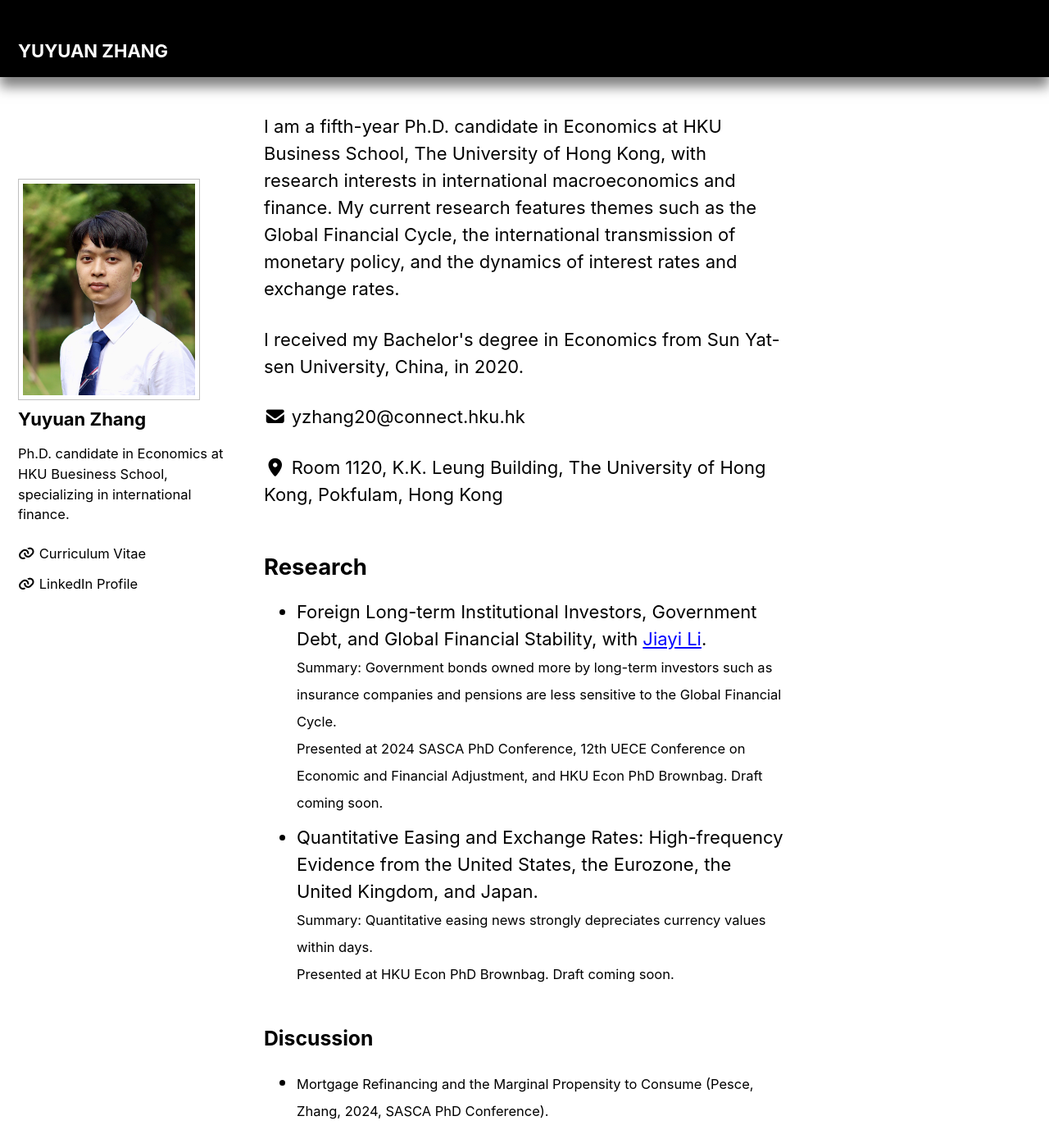
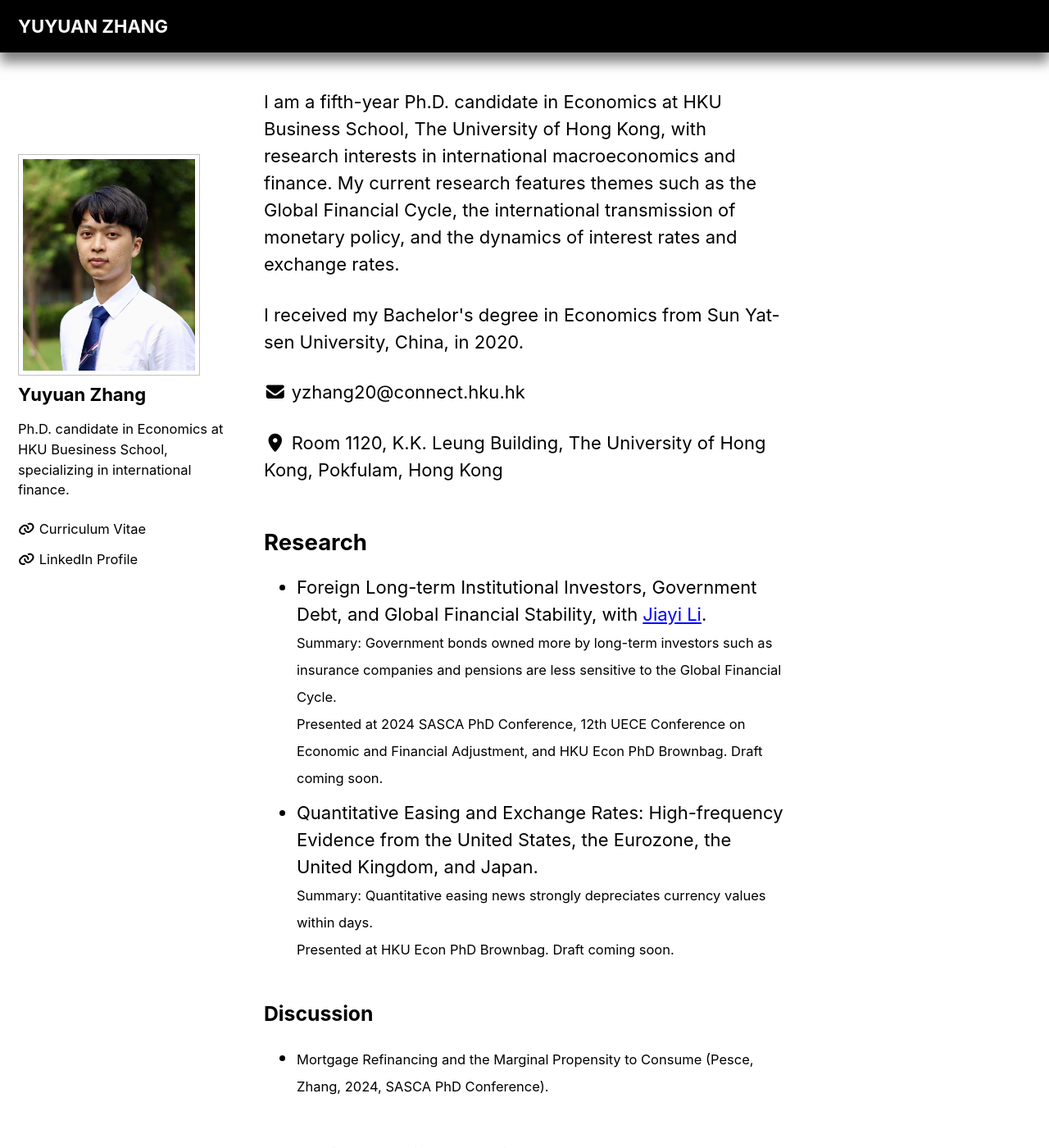
Before and after one commit to yuyuanecon/yuyuanecon.github.io, a Jekyll site: the page built from index.html, in a window 1280 px wide and 1400 px high. Shown: the whole window at 82% size. Built offline with Jekyll 4.4.1, drawn with Linux system fonts in a browser that asks for light colours; cached includes are drawn as plain includes; the list of posts is cut into pages by our own code.

Commit message:
Update _masthead.scss

```diff
--- a/_sass/minimal-mistakes/_masthead.scss
+++ b/_sass/minimal-mistakes/_masthead.scss
@@ -8,7 +8,7 @@
   width: 100%;
   top: 0; // Ensure it stays at the top
   left: 0; // Ensure it starts from the left edge
-  padding: 40px 0 10px 0; // Add padding to increase the vertical length
+  padding: 10px 0 10px 0; // Add padding to increase the vertical length
   background-color: $footer-background-color; // Same background color as navigation
   box-shadow: 0 12px 14px rgba(0, 0, 0, 0.5); // Add shadow to make it look like it's floating
   /*
```
